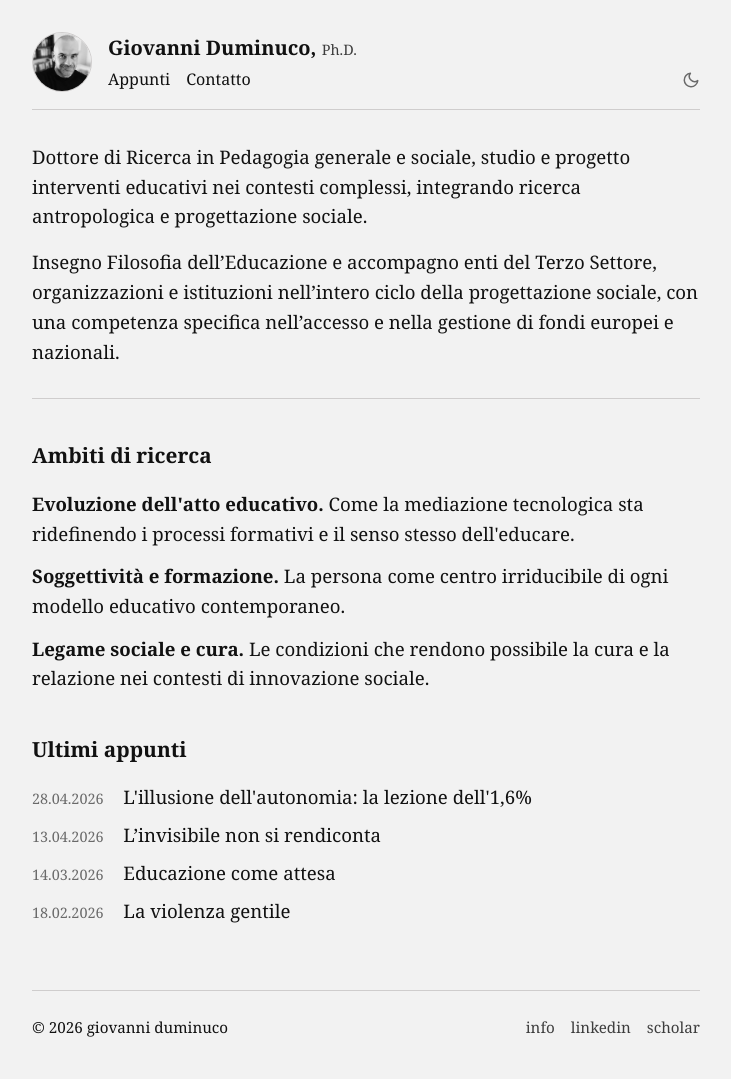
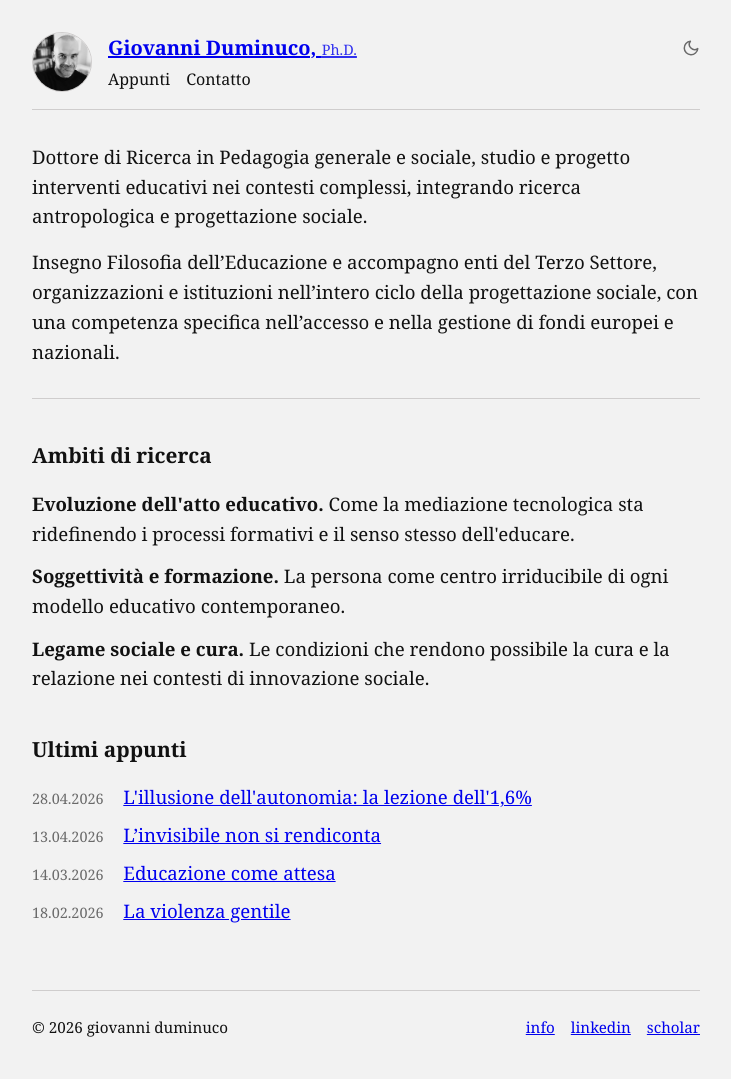
Before and after one commit to dumgio/dumgio.github.io, a Jekyll site: the page built from index.html, in a window 1280 px wide. Shown: the whole page, without its empty margins (274-1005 px from the left). Built offline with Jekyll 4.4.1, drawn with Linux system fonts in a browser that asks for light colours; some web fonts are replaced.

Commit message:
Update default.html

```diff
--- a/_layouts/default.html
+++ b/_layouts/default.html
@@ -47,7 +47,7 @@
         body {
             max-width: var(--max-width);
             margin: 0 auto;
-            padding: var(--spacing); /* Come Dave Lee */
+            padding: var(--spacing);
             font-family: 'Bespoke Serif', Georgia, serif !important;
             font-size: 1.165rem;
             line-height: 1.6;
@@ -58,9 +58,7 @@
             border-bottom: 1px solid var(--border-light);
             padding: 1rem 0;
             display: flex;
-            flex-direction: row;
-            align-items: center;
-            justify-content: flex-start;
+            align-items: flex-start; /* Allinea gli elementi all'inizio */
         }
 
         .profile-photo {
@@ -71,7 +69,18 @@
             border: 1px solid var(--border-light);
         }
 
-        .title-group { flex-grow: 1; }
+        .header-content {
+            flex-grow: 1;
+            display: flex;
+            flex-direction: column;
+        }
+
+        .title-row {
+            display: flex;
+            justify-content: space-between;
+            align-items: center; /* Allinea il nome e l'icona sulla stessa linea */
+            width: 100%;
+        }
 
         .title h1 {
             font-size: 1.25rem;
@@ -80,11 +89,7 @@
             white-space: nowrap;
         }
 
-        /* Ph.D più piccolo come richiesto */
         .phd-text { font-size: 0.9rem; font-weight: 400; opacity: 0.8; }
-
-        nav { display: flex; align-items: center; gap: var(--spacing); margin-top: 0.2rem; }
-        nav p { font-size: 1rem; display: flex; gap: var(--spacing); }
 
         #theme-toggle {
             background: none;
@@ -92,20 +97,22 @@
             color: var(--text-color);
             cursor: pointer;
             padding: 0;
-            margin-left: auto; /* Lo spinge a destra nel nav */
             display: flex;
             opacity: 0.6;
+            transition: opacity 0.2s;
         }
+        #theme-toggle:hover { opacity: 1; }
 
         #sun-icon, #moon-icon { display: none; width: 18px; height: 18px; }
         [data-theme="dark"] #sun-icon { display: block; }
         html:not([data-theme="dark"]) #moon-icon { display: block; }
 
-        /* SPAZIATURE MAIN (DAVE LEE STYLE) */
+        nav { display: flex; gap: var(--spacing); margin-top: 0.2rem; }
+        nav a { font-size: 1rem; text-decoration: none; color: inherit; }
+
         main { margin: 2rem 0 3rem 0; }
-        main p { margin-bottom: 1.5rem; } /* Margine tra paragrafi */
+        main p { margin-bottom: 1.5rem; }
 
-        a { color: inherit; text-decoration: none; }
         a:hover {
             text-decoration: underline;
             text-decoration-thickness: 0.1ex;
@@ -119,13 +126,12 @@
 
         hr { border: none; border-top: 1px solid var(--border-light); margin: 2rem 0; }
 
-        /* FOOTER SISTEMATO */
         footer {
             margin-top: 4rem;
             padding: 1.5rem 0;
             border-top: 1px solid var(--border-light);
             font-size: 0.95rem;
-            text-transform: lowercase; /* Dave Lee style */
+            text-transform: lowercase;
         }
 
         .footer-container {
@@ -135,19 +141,12 @@
         }
 
         .footer-nav { display: flex; gap: var(--spacing); }
-        footer a { opacity: 0.8; text-decoration: none; }
 
-        /* MOBILE ADJUSTMENTS */
         @media screen and (max-width: 620px) {
             body { font-size: 1.125rem !important; }
             .profile-photo { width: 50px; height: 50px; }
-            .title h1 { font-size: 1.05rem; } /* Phd e nome su una riga */
-
-            .footer-container {
-                flex-direction: column;
-                gap: 1rem;
-                align-items: flex-start;
-            }
+            .title h1 { font-size: 1.05rem; }
+            .footer-container { flex-direction: column; gap: 1rem; align-items: flex-start; }
         }
     </style>
 </head>
@@ -155,19 +154,19 @@
 
     <header>
         <img src="/profile.jpg" alt="Giovanni Duminuco" class="profile-photo">
-        <div class="title-group">
-            <a class="title" href="/">
-                <h1>Giovanni Duminuco, <span class="phd-text">Ph.D.</span></h1>
-            </a>
-            <nav>
-                <p>
-                    <a href="/blog">Appunti</a>
-                    <a href="mailto:giovanni.duminuco@gmail.com">Contatto</a>
-                </p>
+        <div class="header-content">
+            <div class="title-row">
+                <a class="title" href="/">
+                    <h1>Giovanni Duminuco, <span class="phd-text">Ph.D.</span></h1>
+                </a>
                 <button id="theme-toggle" aria-label="Cambia tema">
                     <svg id="sun-icon" xmlns="http://www.w3.org/2000/svg" viewBox="0 0 24 24" fill="none" stroke="currentColor" stroke-width="2" stroke-linecap="round" stroke-linejoin="round"><circle cx="12" cy="12" r="5"></circle><line x1="12" y1="1" x2="12" y2="3"></line><line x1="12" y1="21" x2="12" y2="23"></line><line x1="4.22" y1="4.22" x2="5.64" y2="5.64"></line><line x1="18.36" y1="18.36" x2="19.78" y2="19.78"></line><line x1="1" y1="12" x2="3" y2="12"></line><line x1="21" y1="12" x2="23" y2="12"></line><line x1="4.22" y1="19.78" x2="5.64" y2="18.36"></line><line x1="18.36" y1="5.64" x2="19.78" y2="4.22"></line></svg>
                     <svg id="moon-icon" xmlns="http://www.w3.org/2000/svg" viewBox="0 0 24 24" fill="none" stroke="currentColor" stroke-width="2" stroke-linecap="round" stroke-linejoin="round"><path d="M21 12.79A9 9 0 1 1 11.21 3 7 7 0 0 0 21 12.79z"></path></svg>
                 </button>
+            </div>
+            <nav>
+                <a href="/blog">Appunti</a>
+                <a href="mailto:giovanni.duminuco@gmail.com">Contatto</a>
             </nav>
         </div>
     </header>
```
